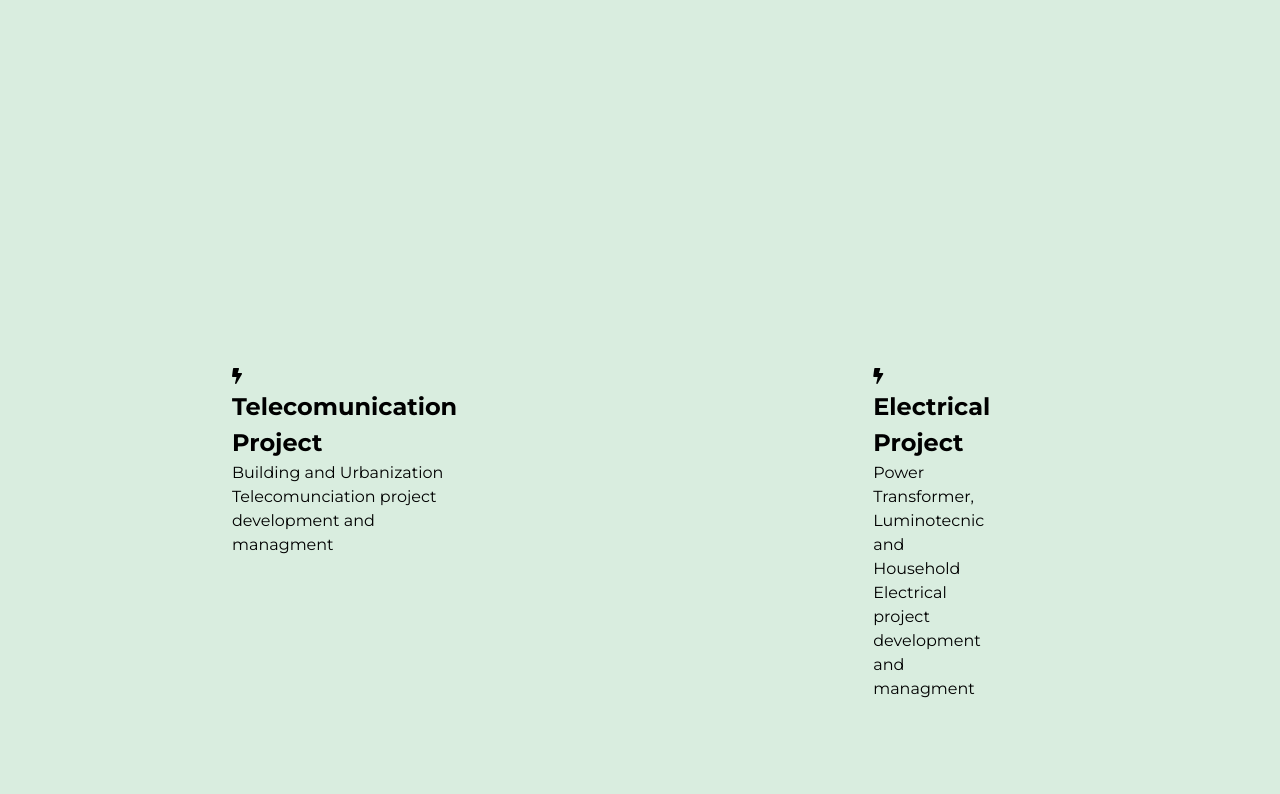
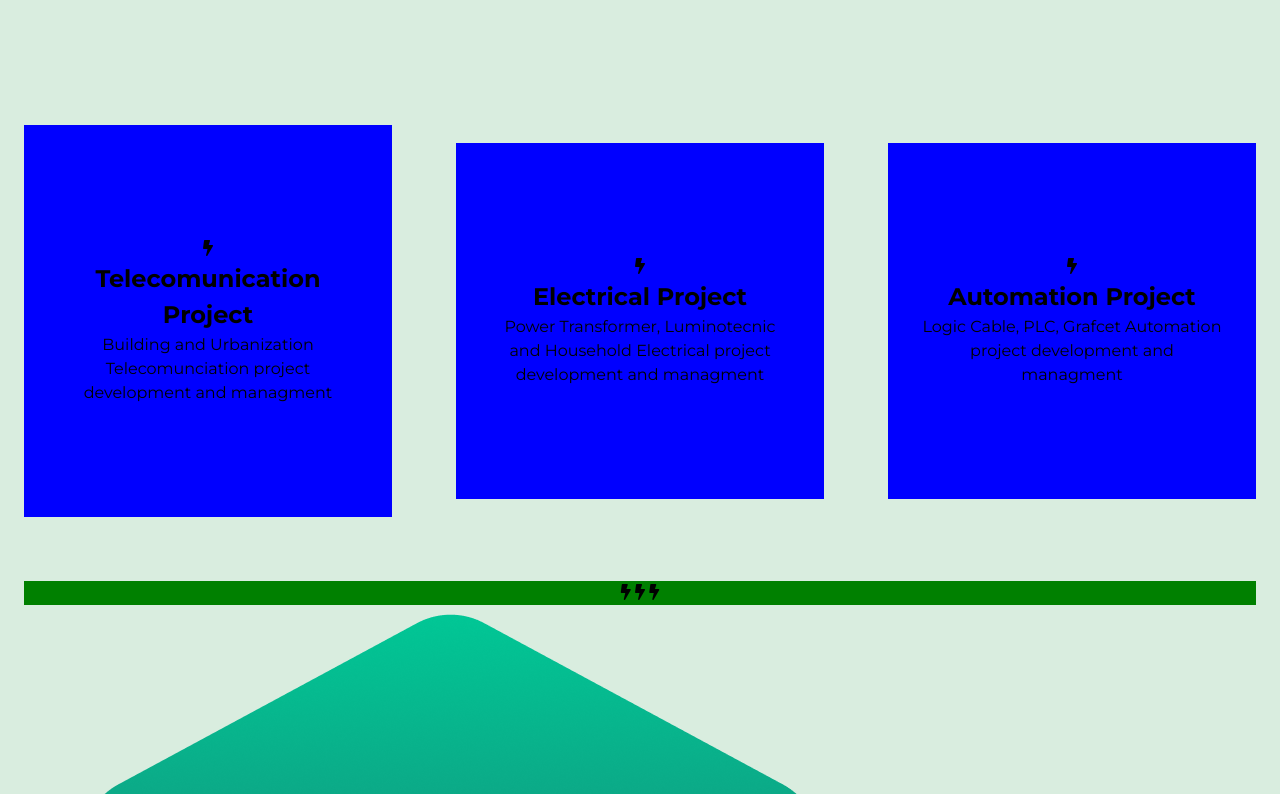
Before and after one commit to vscampanha/vitorcampanha_portfolio, a website: page dist/index.html in a window 1280 px wide. Shown: the part 1526-2320 px from the top of the page. Drawn offline with Linux system fonts and the light colour scheme.

Commit message:
Eletrical

```diff
--- a/scss/_variables.scss
+++ b/scss/_variables.scss
@@ -5,5 +5,5 @@ $light-text-color: #fff;
 $dark-text-color: #000;
 $medium-text-color: #2f4858;
 
-$bg-image: url("../img/background.jpg");
+$bg-image: url("../img/Group.jpg");
 $green-image: url("../img/home_bg_effect.png");
--- a/scss/main.scss
+++ b/scss/main.scss
@@ -34,6 +34,7 @@ ul {
 //Home-Page
 #header-home {
   background: $bg-image no-repeat center;
+  background-size: cover;
   height: 100vh;
   overflow: hidden;
   color: $light-text-color;
@@ -187,10 +188,8 @@ ul {
       img {
         margin-bottom: -0.4rem;
         margin-right: 15rem;
-        // width: 60%;
-        // height: 80vh;
-        width: 37.5rem;
-        height: 47rem;
+        width: 616px;
+        height: 780px;
       }
     }
   }
@@ -260,7 +259,6 @@ ul {
   background: $secondary-color;
 
   h1 {
-    grid-area: title;
     font-size: 1.8rem;
     background: $primary-color;
     margin: 5% 65% 10% 0;
@@ -268,24 +266,29 @@ ul {
     text-align: end;
     color: #fff;
   }
+
   .container {
     display: grid;
-    grid-template-areas:
-      "boxes"
-      "tech";
+    grid-template-columns: repeat(1, 1fr);
+    width: 100%;
 
     .boxes {
-      grid-area: boxes;
       display: grid;
       grid-template-columns: repeat(3, 1fr);
+      grid-gap: 4rem;
+      text-align: center;
+      align-items: center;
 
       .main-box {
-        padding: 15rem 13rem;
+        padding: 7rem 2rem;
+
+        background: blue;
       }
     }
 
     .tech {
-      grid-area: tech;
+      grid-column: 1 / span 3;
+      background: green;
     }
   }
 }
```
Also changed, not shown: dist/css/main.css, dist/img/Group.jpg (added), dist/img/background.jpg (deleted), dist/index.html.
